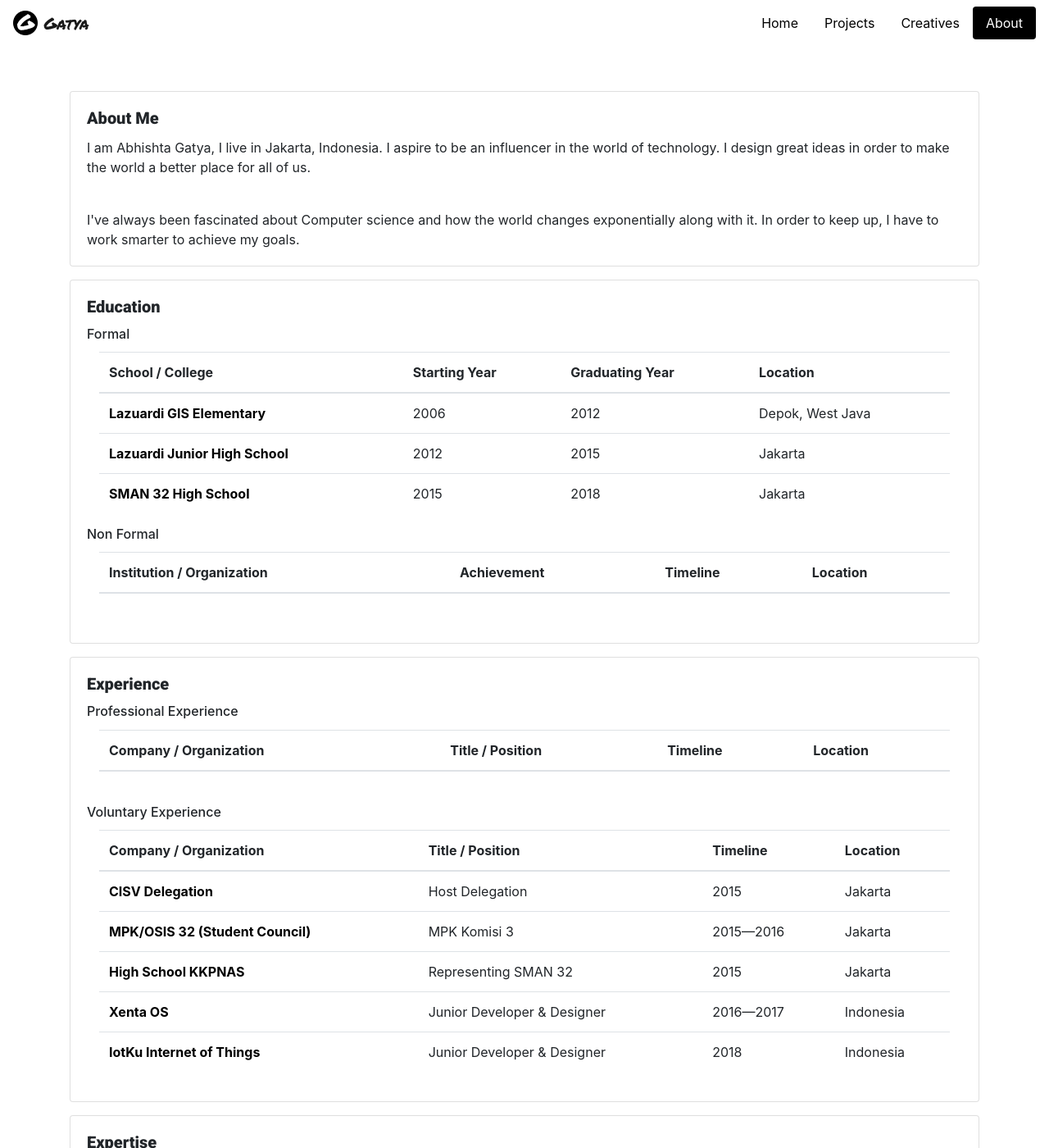
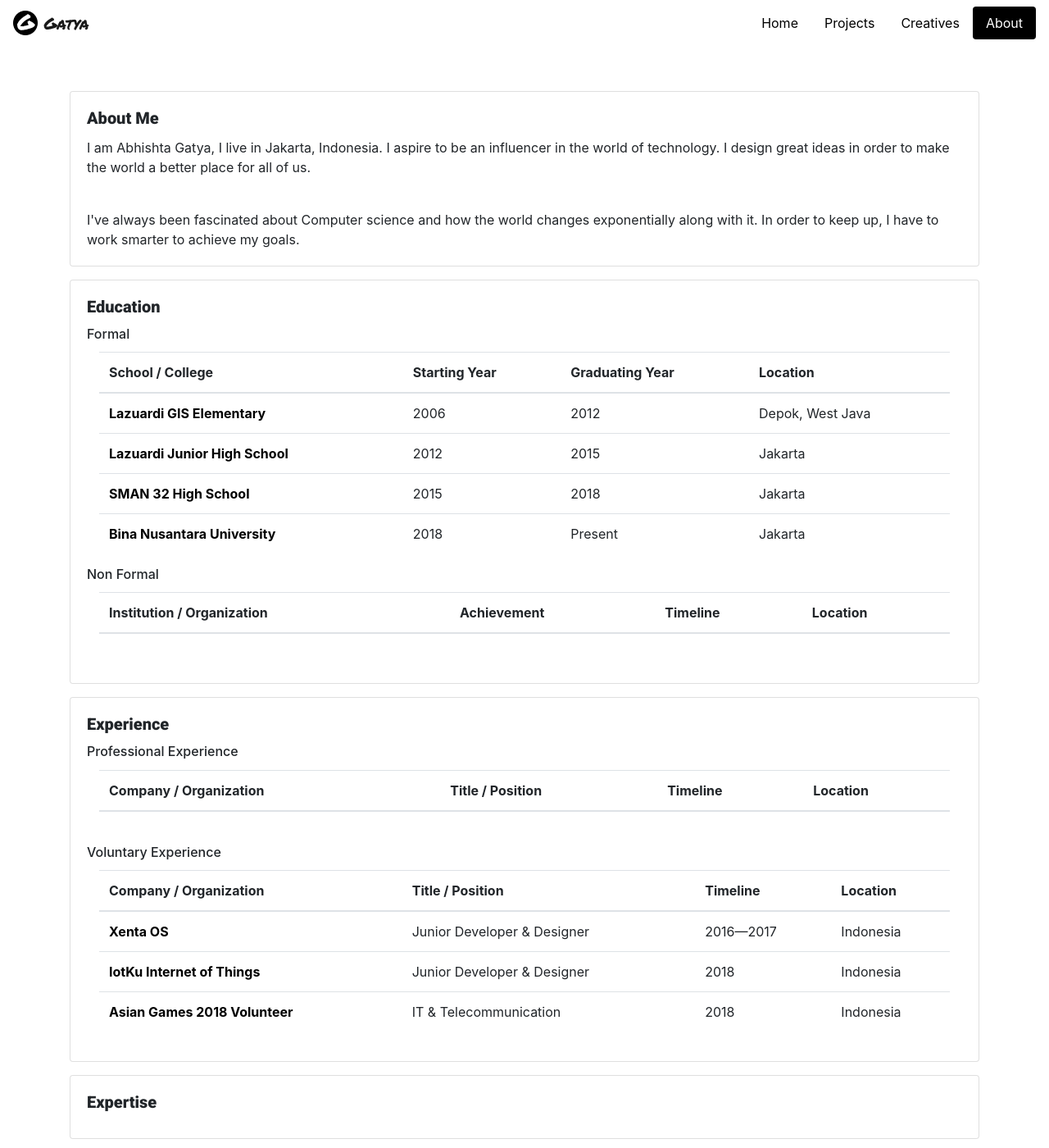
Before and after one commit to abhishtagatya/abhishtagatya.github.io, a Jekyll site: the page built from about.html, in a window 1280 px wide and 1400 px high. Shown: the whole window at 82% size. Built offline with Jekyll 4.4.1, drawn with Linux system fonts in a browser that asks for light colours.

Commit message:
Updated education and voluntary exp

```diff
--- a/_data/education/formal_edu.json
+++ b/_data/education/formal_edu.json
@@ -19,5 +19,12 @@
     "start" : "2015",
     "graduate" : "2018",
     "location" : "Jakarta"
+  },
+  {
+    "name" : "Bina Nusantara University",
+    "url" : "https://binus.ac.id",
+    "start" : "2018",
+    "graduate" : "Present",
+    "location" : "Jakarta"
   }
 ]
--- a/_data/experience/voluntary.json
+++ b/_data/experience/voluntary.json
@@ -1,28 +1,4 @@
 [
-  {
-    "name" : "CISV Delegation",
-    "description" : "Host Delegation of a World Wide Organization of Building Friendship and Future Leaders",
-    "url" : "https://cisv.org/",
-    "position" : "Host Delegation",
-    "timeline" : "2015",
-    "location" : "Jakarta"
-  },
-  {
-    "name" : "MPK/OSIS 32 (Student Council)",
-    "description" : "Student Council of SMAN 32 High School",
-    "url" : "http://sman32-jkt.sch.id/",
-    "position" : "MPK Komisi 3",
-    "timeline" : "2015—2016",
-    "location" : "Jakarta"
-  },
-  {
-    "name" : "High School KKPNAS",
-    "description" : "Candidate and Representative of a High School Leadership Mentoring Program",
-    "url" : "https://www.kemdikbud.go.id/main/",
-    "position" : "Representing SMAN 32",
-    "timeline" : "2015",
-    "location" : "Jakarta"
-  },
   {
     "name" : "Xenta OS",
     "description" : "Volunteer to become Xenta OS (Linux Based) Developer",
@@ -38,5 +14,13 @@
     "position" : "Junior Developer & Designer",
     "timeline" : "2018",
     "location" : "Indonesia"
+  },
+  {
+    "name" : "Asian Games 2018 Volunteer",
+    "description" : "Volunteer to become an Asian Games 2018 Liason Officer",
+    "url" : "https://en.asiangames2018.id/",
+    "position" : "IT & Telecommunication",
+    "timeline" : "2018",
+    "location" : "Indonesia"
   }
 ]
```
